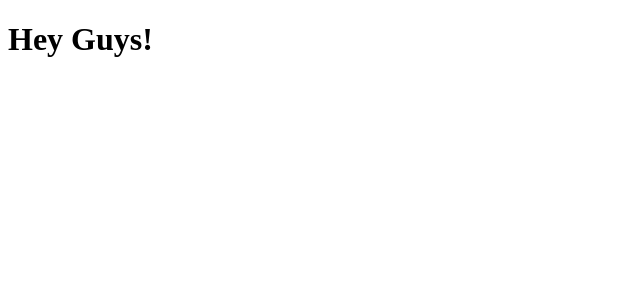
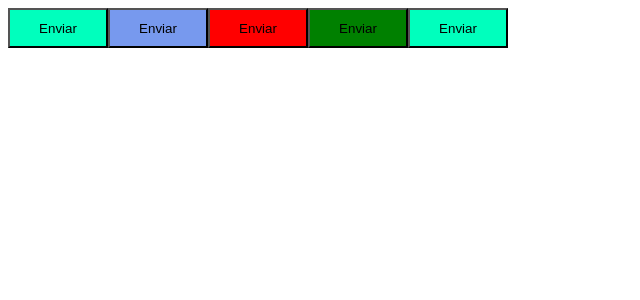
Before and after one commit to EduuBraga/estudos_react, a React (Vite) app in the folder timer-pomodoro/: page / in a window 1280 px wide. Shown: the top 300 px of the page, without its empty margins (0-640 px from the left). Built offline with nearby package versions, Linux system fonts and the light colour scheme.

Commit message:
entendendo o styled-components

```diff
--- a/timer-pomodoro/src/App.tsx
+++ b/timer-pomodoro/src/App.tsx
@@ -1,7 +1,13 @@
+import { Button } from "./components/button/Button";
+
 export function App() {
   return (
     <div>
-      <h1>Hey Guys!</h1>
+      <Button content="Enviar"   varient="primary"></Button>
+      <Button content="Enviar"  varient="secondary"></Button>
+      <Button content="Enviar"  varient="danger"></Button>
+      <Button content="Enviar"  varient="success"></Button>
+      <Button content="Enviar" ></Button>
     </div>
   )
 }
--- /dev/null
+++ b/timer-pomodoro/src/components/button/Button.styles.ts
@@ -0,0 +1,24 @@
+import styled, { css } from 'styled-components'
+
+export type buttonVarient = 'primary' | 'secondary' | 'success' | 'danger'
+
+interface ButtonContainerProps {
+  varient: buttonVarient
+}
+
+const buttonVarients = {
+  primary: '#00ffbd',
+  secondary: '#7799ee',
+  success: 'green',
+  danger: 'red'
+}
+
+export const ButtonContainer = styled.button<ButtonContainerProps>`
+  width: 100px;
+  height: 40px;
+
+  ${({ varient }) => css`
+      background-color: ${buttonVarients[varient]};
+    `
+  }
+`
--- /dev/null
+++ b/timer-pomodoro/src/components/button/Button.tsx
@@ -0,0 +1,10 @@
+import { ButtonContainer, buttonVarient } from "./Button.styles"
+
+interface buttonProps {
+  varient?: buttonVarient,
+  content: string
+}
+
+export function Button({ varient = 'primary', content }: buttonProps) {
+  return <ButtonContainer varient={varient}>{content}</ButtonContainer>
+}
```
